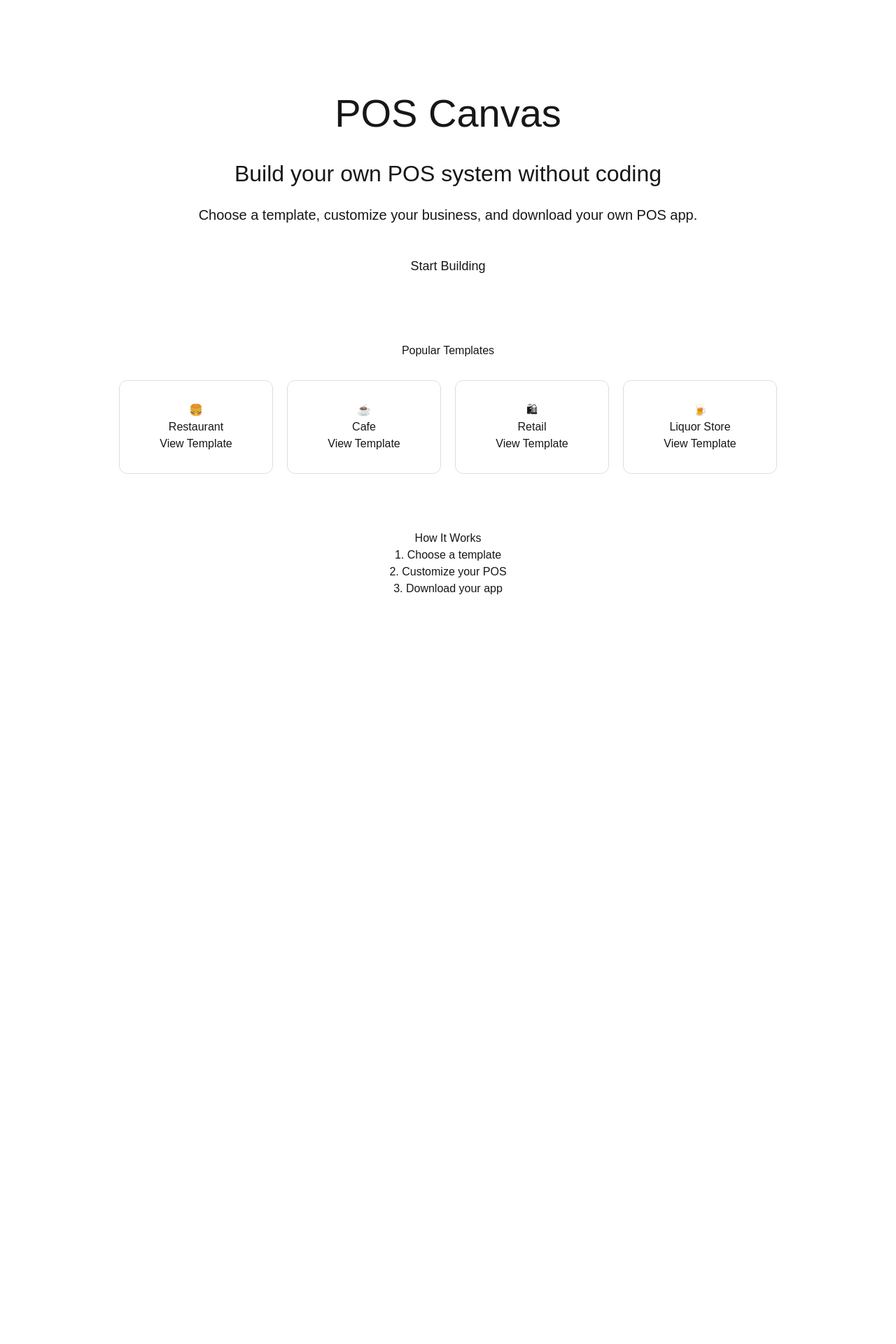
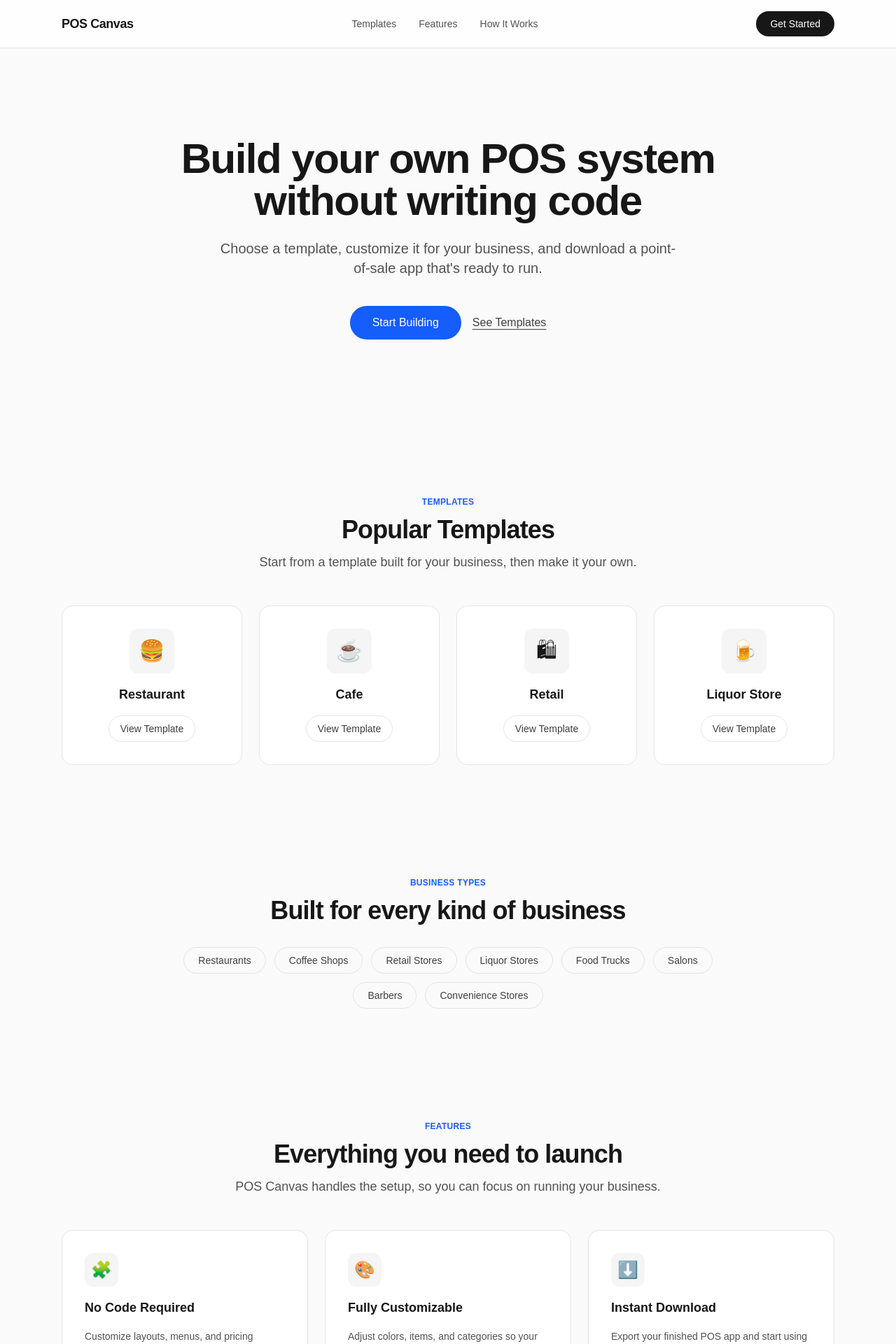
Before and after one commit to aasishjannuaj/pos-canvas, a Next.js app: page / in a window 1280 px wide. Shown: the top 1920 px of the page at 70% size. Before the commit the page ends 893 px from the top, so only its background shows below. Built offline with nearby package versions, Linux system fonts and the light colour scheme.

Commit message:
Complete landing page redesign

```diff
--- a/app/page.tsx
+++ b/app/page.tsx
@@ -1,19 +1,23 @@
+import Navbar from "@/components/landing/Navbar";
 import Hero from "@/components/landing/Hero";
 import Templates from "@/components/landing/Templates";
+import BusinessTypes from "@/components/landing/BusinessTypes";
+import Features from "@/components/landing/Features";
 import HowItWorks from "@/components/landing/HowItWorks";
+import CTASection from "@/components/landing/CTASection";
+import Footer from "@/components/landing/Footer";
 
 export default function Home() {
   return (
-    <main
-      style={{
-        minHeight: "100vh",
-        fontFamily: "Arial, sans-serif",
-        padding: "40px",
-      }}
-    >
+    <main className="min-h-screen bg-neutral-50">
+      <Navbar />
       <Hero />
       <Templates />
+      <BusinessTypes />
+      <Features />
       <HowItWorks />
+      <CTASection />
+      <Footer />
     </main>
   );
 }
--- /dev/null
+++ b/components/landing/BusinessTypes.tsx
@@ -0,0 +1,34 @@
+import SectionHeading from "./SectionHeading";
+
+const businessTypes = [
+  "Restaurants",
+  "Coffee Shops",
+  "Retail Stores",
+  "Liquor Stores",
+  "Food Trucks",
+  "Salons",
+  "Barbers",
+  "Convenience Stores",
+];
+
+export default function BusinessTypes() {
+  return (
+    <section className="mx-auto max-w-4xl px-6 py-16">
+      <SectionHeading
+        eyebrow="Business Types"
+        title="Built for every kind of business"
+      />
+
+      <div className="mt-8 flex flex-wrap items-center justify-center gap-3">
+        {businessTypes.map((type) => (
+          <span
+            key={type}
+            className="rounded-full border border-neutral-200 px-5 py-2 text-sm font-medium text-neutral-700 transition-colors hover:border-blue-600 hover:text-blue-600"
+          >
+            {type}
+          </span>
+        ))}
+      </div>
+    </section>
+  );
+}
--- /dev/null
+++ b/components/landing/CTASection.tsx
@@ -0,0 +1,22 @@
+export default function CTASection() {
+  return (
+    <section className="bg-blue-600">
+      <div className="mx-auto flex max-w-4xl flex-col items-center gap-6 px-6 py-20 text-center">
+        <h2 className="text-3xl font-semibold tracking-tight text-white md:text-4xl">
+          Ready to build your POS?
+        </h2>
+
+        <p className="max-w-xl text-base text-blue-100 md:text-lg">
+          Pick a template, make it yours, and start taking orders today.
+        </p>
+
+        <button
+          type="button"
+          className="rounded-full bg-white px-8 py-3 text-base font-medium text-blue-600 transition-colors hover:bg-blue-50 focus-visible:outline focus-visible:outline-2 focus-visible:outline-offset-2 focus-visible:outline-white"
+        >
+          Start Building
+        </button>
+      </div>
+    </section>
+  );
+}
--- /dev/null
+++ b/components/landing/FeatureCard.tsx
@@ -0,0 +1,25 @@
+type FeatureCardProps = {
+  icon: string;
+  title: string;
+  description: string;
+};
+
+export default function FeatureCard({
+  icon,
+  title,
+  description,
+}: FeatureCardProps) {
+  return (
+    <div className="flex flex-col items-start gap-4 rounded-2xl border border-neutral-200 bg-white p-8">
+      <div className="flex h-12 w-12 items-center justify-center rounded-xl bg-neutral-100 text-2xl">
+        {icon}
+      </div>
+
+      <h3 className="text-lg font-semibold text-neutral-900">{title}</h3>
+
+      <p className="text-sm leading-relaxed text-neutral-600">
+        {description}
+      </p>
+    </div>
+  );
+}
--- /dev/null
+++ b/components/landing/Features.tsx
@@ -0,0 +1,46 @@
+import SectionHeading from "./SectionHeading";
+import FeatureCard from "./FeatureCard";
+
+const features = [
+  {
+    icon: "🧩",
+    title: "No Code Required",
+    description:
+      "Customize layouts, menus, and pricing without touching a single line of code.",
+  },
+  {
+    icon: "🎨",
+    title: "Fully Customizable",
+    description:
+      "Adjust colors, items, and categories so your POS looks and feels like your business.",
+  },
+  {
+    icon: "⬇️",
+    title: "Instant Download",
+    description:
+      "Export your finished POS app and start using it right away, no waiting required.",
+  },
+];
+
+export default function Features() {
+  return (
+    <section id="features" className="mx-auto max-w-6xl px-6 py-24">
+      <SectionHeading
+        eyebrow="Features"
+        title="Everything you need to launch"
+        subtitle="POS Canvas handles the setup, so you can focus on running your business."
+      />
+
+      <div className="mt-12 grid grid-cols-1 gap-6 md:grid-cols-3">
+        {features.map((feature) => (
+          <FeatureCard
+            key={feature.title}
+            icon={feature.icon}
+            title={feature.title}
+            description={feature.description}
+          />
+        ))}
+      </div>
+    </section>
+  );
+}
--- /dev/null
+++ b/components/landing/Footer.tsx
@@ -0,0 +1,33 @@
+export default function Footer() {
+  const year = new Date().getFullYear();
+
+  return (
+    <footer className="border-t border-neutral-200 bg-white">
+      <div className="mx-auto flex max-w-6xl flex-col items-center gap-6 px-6 py-12 md:flex-row md:justify-between">
+        <span className="text-base font-semibold tracking-tight text-neutral-900">
+          POS Canvas
+        </span>
+
+        <nav className="flex items-center gap-6">
+          <a
+            href="#templates"
+            className="text-sm text-neutral-600 transition-colors hover:text-neutral-900 focus-visible:outline focus-visible:outline-2 focus-visible:outline-offset-2 focus-visible:outline-blue-600"
+          >
+            Templates
+          </a>
+
+          <a
+            href="#features"
+            className="text-sm text-neutral-600 transition-colors hover:text-neutral-900 focus-visible:outline focus-visible:outline-2 focus-visible:outline-offset-2 focus-visible:outline-blue-600"
+          >
+            Features
+          </a>
+        </nav>
+
+        <p className="text-sm text-neutral-500">
+          © {year} POS Canvas. All rights reserved.
+        </p>
+      </div>
+    </footer>
+  );
+}
--- a/components/landing/Hero.tsx
+++ b/components/landing/Hero.tsx
@@ -1,49 +1,31 @@
 export default function Hero() {
   return (
-      <section
-        style={{
-          textAlign: "center",
-          padding: "80px 20px",
-        }}
-      >
-        <h1
-          style={{
-            fontSize: "56px",
-            marginBottom: "20px",
-          }}
-        >
-          POS Canvas
+    <section className="mx-auto flex max-w-4xl flex-col items-center gap-6 px-6 py-24 text-center md:py-32">
+      <h1 className="text-4xl font-semibold tracking-tight text-neutral-900 md:text-6xl">
+        Build your own POS system
+        <br className="hidden md:block" /> without writing code
       </h1>
 
-        <h2
-          style={{
-            fontSize: "32px",
-            fontWeight: "normal",
-          }}
-        >
-          Build your own POS system without coding
-        </h2>
-
-        <p
-          style={{
-            fontSize: "20px",
-            marginTop: "20px",
-          }}
-        >
-          Choose a template, customize your business,
-          and download your own POS app.
+      <p className="max-w-2xl text-lg text-neutral-600 md:text-xl">
+        Choose a template, customize it for your business, and download a
+        point-of-sale app that&apos;s ready to run.
       </p>
 
+      <div className="mt-4 flex flex-col items-center gap-4 sm:flex-row">
         <button
-          style={{
-            marginTop: "30px",
-            padding: "15px 30px",
-            fontSize: "18px",
-            cursor: "pointer",
-          }}
+          type="button"
+          className="rounded-full bg-blue-600 px-8 py-3 text-base font-medium text-white transition-colors hover:bg-blue-700 focus-visible:outline focus-visible:outline-2 focus-visible:outline-offset-2 focus-visible:outline-blue-600"
         >
           Start Building
         </button>
+
+        <a
+          href="#templates"
+          className="text-base font-medium text-neutral-700 underline underline-offset-4 transition-colors hover:text-neutral-900"
+        >
+          See Templates
+        </a>
+      </div>
     </section>
   );
 }
--- a/components/landing/HowItWorks.tsx
+++ b/components/landing/HowItWorks.tsx
@@ -1,26 +1,48 @@
+import SectionHeading from "./SectionHeading";
+
+const steps = [
+  {
+    number: "01",
+    title: "Choose a template",
+    description: "Pick the template that matches your business type.",
+  },
+  {
+    number: "02",
+    title: "Customize your POS",
+    description: "Adjust items, pricing, and layout to fit how you work.",
+  },
+  {
+    number: "03",
+    title: "Download your app",
+    description: "Export your POS and start taking orders right away.",
+  },
+];
+
 export default function HowItWorks() {
-    return (
-      <section
-        style={{
-          marginTop: "80px",
-          textAlign: "center",
-        }}
-      >
-        <h2>
-          How It Works
-        </h2>
+  return (
+    <section id="how-it-works" className="mx-auto max-w-6xl px-6 py-24">
+      <SectionHeading
+        eyebrow="How It Works"
+        title="From template to launch in three steps"
+      />
 
-        <p>
-          1. Choose a template
-        </p>
+      <div className="mt-12 grid grid-cols-1 gap-8 md:grid-cols-3">
+        {steps.map((step) => (
+          <div key={step.number} className="flex flex-col items-center gap-3 text-center">
+            <span className="text-sm font-semibold tracking-wide text-blue-600">
+              {step.number}
+            </span>
 
-        <p>
-          2. Customize your POS
-        </p>
+            <h3 className="text-lg font-semibold text-neutral-900">
+              {step.title}
+            </h3>
 
-        <p>
-          3. Download your app
-        </p>
-      </section>
-    );
-  }
+            <p className="max-w-xs text-sm leading-relaxed text-neutral-600">
+              {step.description}
+            </p>
+          </div>
+        ))}
+      </div>
+    </section>
+  );
+}
--- /dev/null
+++ b/components/landing/Navbar.tsx
@@ -0,0 +1,41 @@
+export default function Navbar() {
+  return (
+    <header className="sticky top-0 z-50 border-b border-neutral-200 bg-white/80 backdrop-blur-sm">
+      <div className="mx-auto flex max-w-6xl items-center justify-between px-6 py-4">
+        <span className="text-lg font-semibold tracking-tight text-neutral-900">
+          POS Canvas
+        </span>
+
+        <nav className="hidden items-center gap-8 md:flex">
+          <a
+            href="#templates"
+            className="text-sm text-neutral-600 transition-colors hover:text-neutral-900"
+          >
+            Templates
+          </a>
+
+          <a
+            href="#features"
+            className="text-sm text-neutral-600 transition-colors hover:text-neutral-900"
+          >
+            Features
+          </a>
+
+          <a
+            href="#how-it-works"
+            className="text-sm text-neutral-600 transition-colors hover:text-neutral-900"
+          >
+            How It Works
+          </a>
+        </nav>
+
+        <button
+          type="button"
+          className="rounded-full bg-neutral-900 px-5 py-2 text-sm font-medium text-white transition-colors hover:bg-blue-600 focus-visible:outline focus-visible:outline-2 focus-visible:outline-offset-2 focus-visible:outline-blue-600"
+        >
+          Get Started
+        </button>
+      </div>
+    </header>
+  );
+}
--- /dev/null
+++ b/components/landing/SectionHeading.tsx
@@ -0,0 +1,33 @@
+type SectionHeadingProps = {
+  eyebrow: string;
+  title: string;
+  subtitle?: string;
+  align?: "center" | "left";
+};
+
+export default function SectionHeading({
+  eyebrow,
+  title,
+  subtitle,
+  align = "center",
+}: SectionHeadingProps) {
+  const alignment = align === "center" ? "text-center items-center" : "text-left items-start";
+
+  return (
+    <div className={`flex flex-col gap-3 ${alignment}`}>
+      <span className="text-xs font-semibold uppercase tracking-wide text-blue-600">
+        {eyebrow}
+      </span>
+
+      <h2 className="text-3xl md:text-4xl font-semibold tracking-tight text-neutral-900">
+        {title}
+      </h2>
+
+      {subtitle ? (
+        <p className="max-w-2xl text-base md:text-lg text-neutral-600">
+          {subtitle}
+        </p>
+      ) : null}
+    </div>
+  );
+}
--- a/components/landing/TemplateCard.tsx
+++ b/components/landing/TemplateCard.tsx
@@ -1,28 +1,25 @@
-export default function TemplateCard({
-    icon,
-    title,
-  }: {
+type TemplateCardProps = {
   icon: string;
   title: string;
-  }) {
+};
+
+export default function TemplateCard({ icon, title }: TemplateCardProps) {
   return (
-      <div
-        style={{
-          border: "1px solid #ddd",
-          borderRadius: "12px",
-          padding: "30px",
-          width: "220px",
-          textAlign: "center",
-        }}
+    <div className="group flex flex-col items-center gap-4 rounded-2xl border border-neutral-200 bg-white p-8 text-center transition-all duration-200 hover:-translate-y-1 hover:shadow-lg hover:shadow-neutral-200/60">
+      <div className="flex h-16 w-16 items-center justify-center rounded-xl bg-neutral-100 text-3xl transition-colors duration-200 group-hover:bg-blue-600">
+        <span className="transition-transform duration-200 group-hover:scale-110">
+          {icon}
+        </span>
+      </div>
+
+      <h3 className="text-lg font-semibold text-neutral-900">{title}</h3>
+
+      <button
+        type="button"
+        className="rounded-full border border-neutral-200 px-4 py-2 text-sm font-medium text-neutral-700 transition-colors hover:border-blue-600 hover:text-blue-600 focus-visible:outline focus-visible:outline-2 focus-visible:outline-offset-2 focus-visible:outline-blue-600"
       >
-        <h1>{icon}</h1>
-
-        <h3>{title}</h3>
-
-        <button>
         View Template
       </button>
-
     </div>
   );
 }
--- a/components/landing/Templates.tsx
+++ b/components/landing/Templates.tsx
@@ -1,44 +1,30 @@
+import SectionHeading from "./SectionHeading";
 import TemplateCard from "./TemplateCard";
+
+const templates = [
+  { icon: "🍔", title: "Restaurant" },
+  { icon: "☕", title: "Cafe" },
+  { icon: "🛍", title: "Retail" },
+  { icon: "🍺", title: "Liquor Store" },
+];
 
 export default function Templates() {
   return (
-    <section>
-      <h2
-        style={{
-          textAlign: "center",
-          marginBottom: "30px",
-        }}
-      >
-        Popular Templates
-      </h2>
+    <section id="templates" className="mx-auto max-w-6xl px-6 py-24">
+      <SectionHeading
+        eyebrow="Templates"
+        title="Popular Templates"
+        subtitle="Start from a template built for your business, then make it your own."
+      />
 
-      <div
-        style={{
-          display: "flex",
-          justifyContent: "center",
-          gap: "20px",
-          flexWrap: "wrap",
-        }}
-      >
-        <TemplateCard
-          icon="🍔"
-          title="Restaurant"
-        />
-
-        <TemplateCard
-          icon="☕"
-          title="Cafe"
-        />
-
-        <TemplateCard
-          icon="🛍"
-          title="Retail"
-        />
-
-        <TemplateCard
-          icon="🍺"
-          title="Liquor Store"
-        />
+      <div className="mt-12 grid grid-cols-2 gap-6 md:grid-cols-4">
+        {templates.map((template) => (
+          <TemplateCard
+            key={template.title}
+            icon={template.icon}
+            title={template.title}
+          />
+        ))}
       </div>
     </section>
   );
```
Lines whose indentation alone changed are shown as unchanged.
